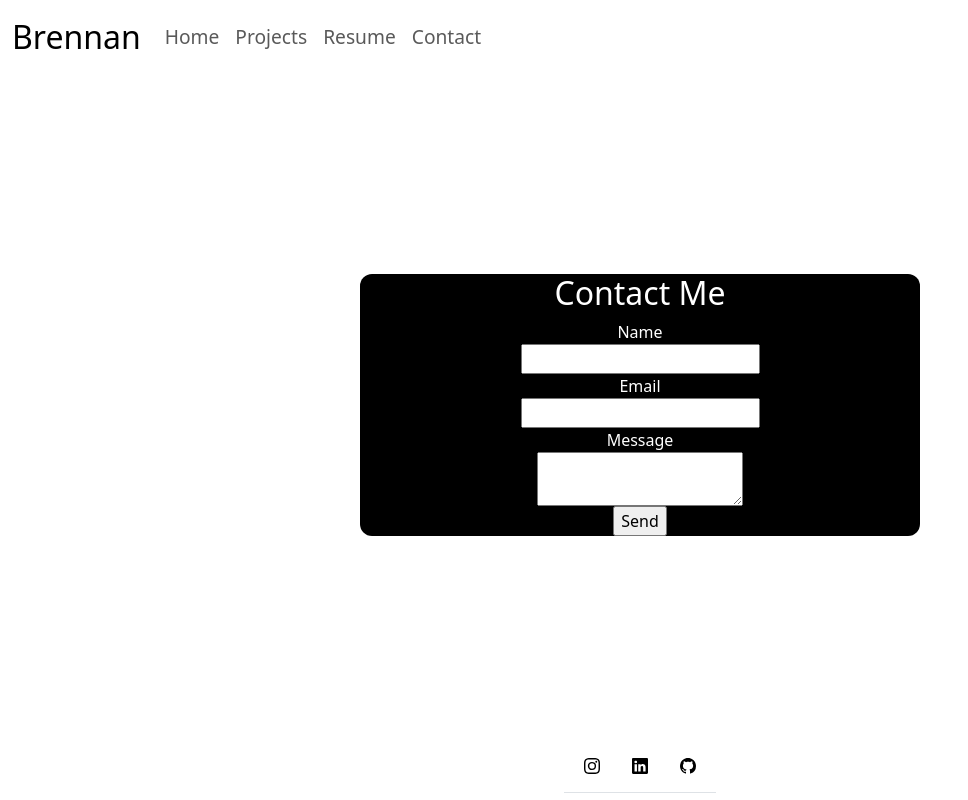
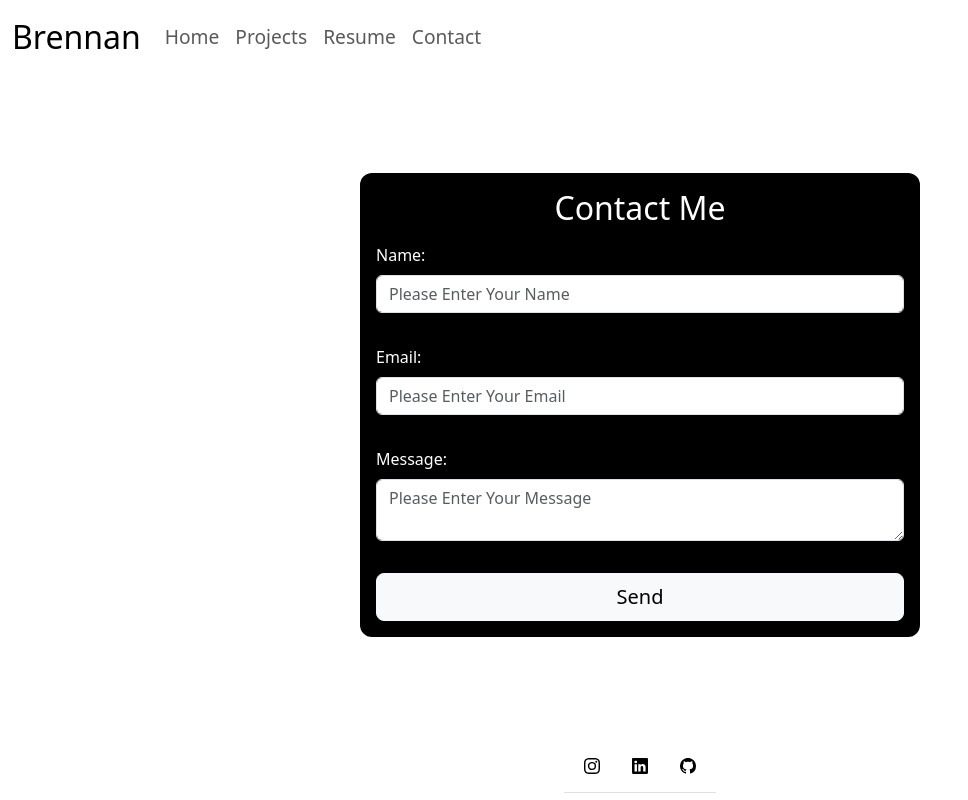
Before and after one commit to bhorvy/PersonalWebsite, a React (Create React App) app: page /contact in a window 1280 px wide. Shown: the whole page, without its empty margins (0-968 px from the left). Built offline with nearby package versions, Linux system fonts and the light colour scheme; what @usal/react would draw is missing.

Commit message:
styling for contact page

```diff
--- a/src/components/Contact.tsx
+++ b/src/components/Contact.tsx
@@ -33,15 +33,21 @@ function Contact() {
   return (
   <div className="w-100 d-flex flex-column align-items-center justify-content-center">
     <form ref={form} onSubmit={sendEmail}>
-         <div className="col-lg-2 d-flex flex-column align-items-center justify-content-center text-center div-style-2" style={{ minWidth: '70vh' }}>
-            <h2>Contact Me</h2>
-            <label>Name</label>
-            <input value={name}  onChange={e => setName(e.target.value)} type="text" name="name" />
-            <label>Email</label>
-            <input type="email" value={email} onChange={e => setEmail(e.target.value)} name="email" />
-            <label>Message</label>
-            <textarea value={message}  onChange={e => setMessage(e.target.value)} name="message" />
-            <input type="submit" value="Send" />
+         <div className="col-lg-2 d-flex flex-column div-style-2" style={{ minWidth: '70vh' }}>
+          <div  className="m-3">
+            <h2 className='mb-3 text-center'>Contact Me</h2>
+            <label className="form-label">Name:</label>
+            <input value={name}  placeholder="Please Enter Your Name" className="form-control" onChange={e => setName(e.target.value)} type="text" name="name" />
+            </div>
+            <div  className="m-3">
+            <label  className="form-label">Email:</label>
+            <input type="email" placeholder="Please Enter Your Email" className="form-control" value={email} onChange={e => setEmail(e.target.value)} name="email" />
+            </div>
+            <div  className="m-3">
+            <label  className="form-label">Message:</label>
+            <textarea value={message}  placeholder="Please Enter Your Message" className="form-control" onChange={e => setMessage(e.target.value)} name="message" />
+            </div>
+            <button className="btn btn-light btn-lg m-3" type="submit" value="Send" >Send</button>
          </div>
     </form>
   </div>
```
